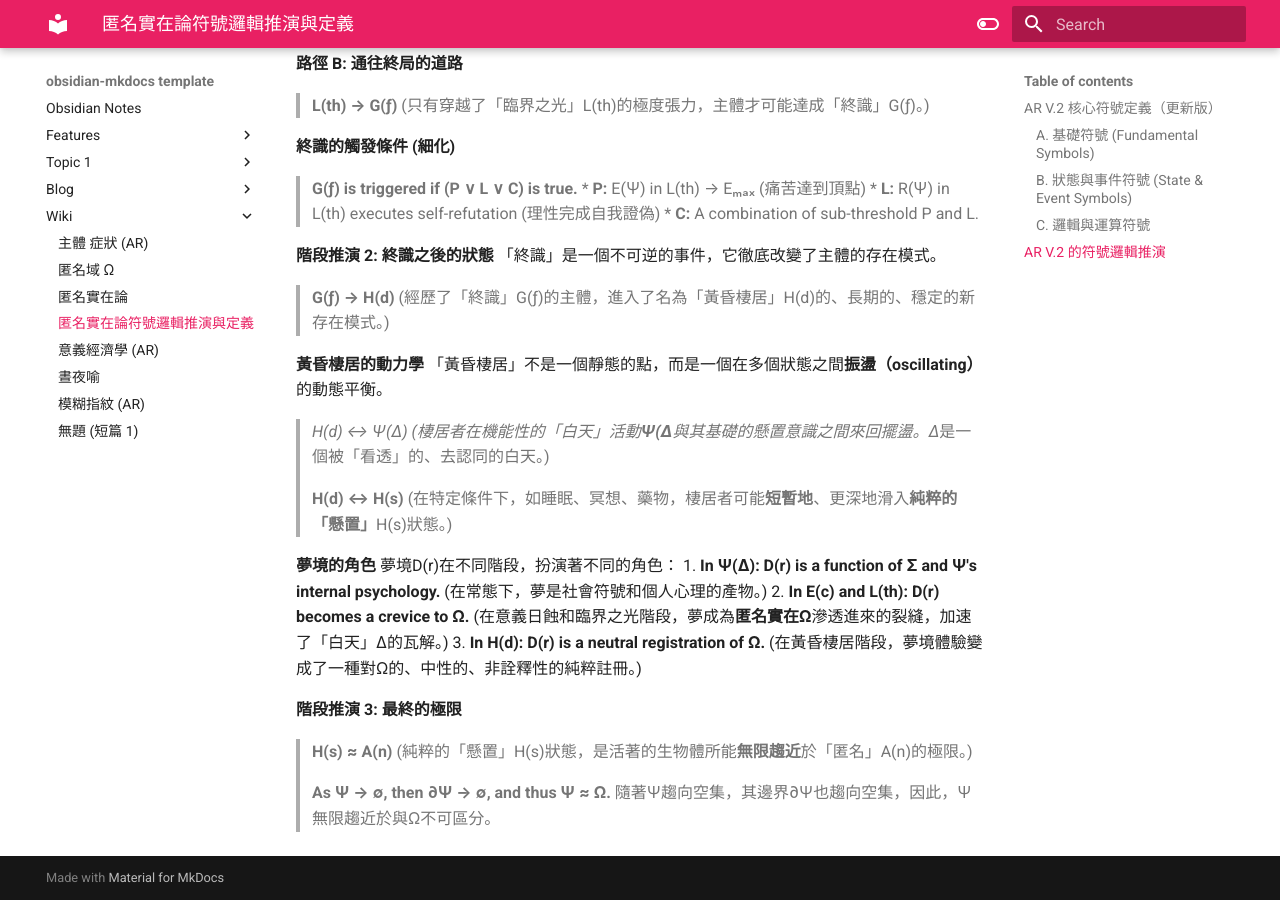
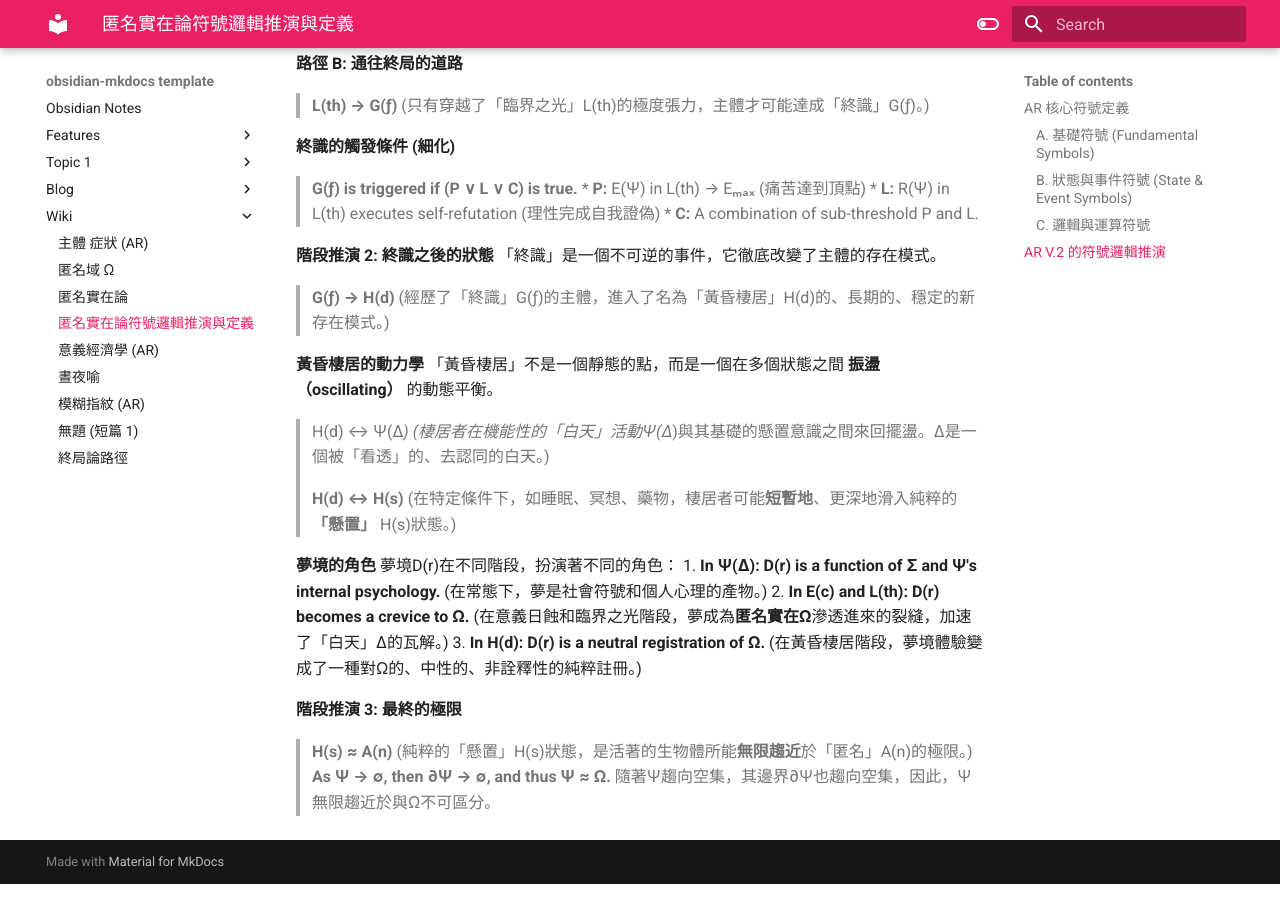
Before and after one commit to ru8zj312/ar-omega, an MkDocs documentation site: the page built from docs/wiki/匿名實在論符號邏輯推演與定義.md, in a window 1280 px wide and 900 px high, scrolled down 1646 px. Built offline with MkDocs 1.6.1 and Material for MkDocs 9.7.7, drawn with Linux system fonts in a browser that asks for light colours; some of the changed text lies outside the part shown.

Commit message:
new entries and update

```diff
--- a/docs/wiki/匿名實在論符號邏輯推演與定義.md
+++ b/docs/wiki/匿名實在論符號邏輯推演與定義.md
@@ -1,6 +1,6 @@
 
 
-### **AR V.2 核心符號定義（更新版）**
+### **AR 核心符號定義**
 
 #### **A. 基礎符號 (Fundamental Symbols)**
 *   **Ω (Omega):** **匿名實在 (The Anonymous)** / **黑夜 (The Night)** / 主要常用: 匿名域
@@ -67,12 +67,12 @@
 > (經歷了「終識」G(ƒ)的主體，進入了名為「黃昏棲居」H(d)的、長期的、穩定的新存在模式。)
 
 **黃昏棲居的動力學**
-「黃昏棲居」不是一個靜態的點，而是一個在多個狀態之間**振盪（oscillating）**的動態平衡。
-> **H(d) ↔ Ψ(Δ*)**
-> (棲居者在**機能性的「白天」活動**Ψ(Δ*)與其基礎的懸置意識之間來回擺盪。Δ*是一個被「看透」的、去認同的白天。)
+「黃昏棲居」不是一個靜態的點，而是一個在多個狀態之間 **振盪（oscillating）** 的動態平衡。
+> H(d) ↔ Ψ(Δ*)
+> (棲居者在機能性的「白天」活動Ψ(Δ*)與其基礎的懸置意識之間來回擺盪。Δ是一個被「看透」的、去認同的白天。)
 >
 > **H(d) ↔ H(s)**
-> (在特定條件下，如睡眠、冥想、藥物，棲居者可能**短暫地**、更深地滑入**純粹的「懸置」**H(s)狀態。)
+> (在特定條件下，如睡眠、冥想、藥物，棲居者可能**短暫地**、更深地滑入純粹的 **「懸置」** H(s)狀態。)
 
 **夢境的角色**
 夢境D(r)在不同階段，扮演著不同的角色：
@@ -86,6 +86,5 @@
 **階段推演 3: 最終的極限**
 > **H(s) ≈ A(n)**
 > (純粹的「懸置」H(s)狀態，是活著的生物體所能**無限趨近**於「匿名」A(n)的極限。)
->
- **As Ψ → ∅, then ∂Ψ → ∅, and thus Ψ ≈ Ω.**
-隨著Ψ趨向空集，其邊界∂Ψ也趨向空集，因此，Ψ無限趨近於與Ω不可區分。
+> **As Ψ → ∅, then ∂Ψ → ∅, and thus Ψ ≈ Ω.**
+> 隨著Ψ趨向空集，其邊界∂Ψ也趨向空集，因此，Ψ無限趨近於與Ω不可區分。
```
Also changed, not shown: docs/index.md (+9 -0 lines), docs/wiki/匿名實在論.md (+1 -1 lines), docs/wiki/終局論路徑.md (added, +94 -0 lines).
